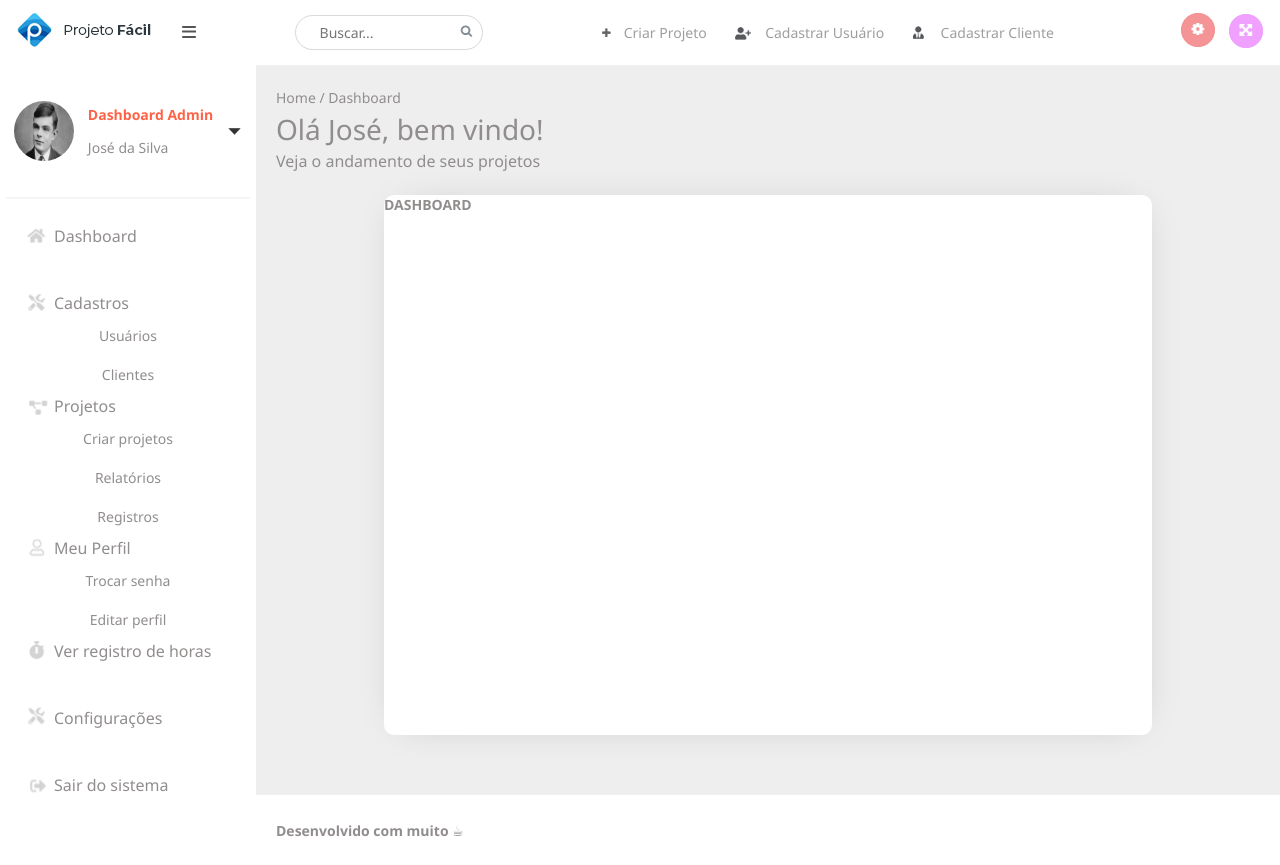
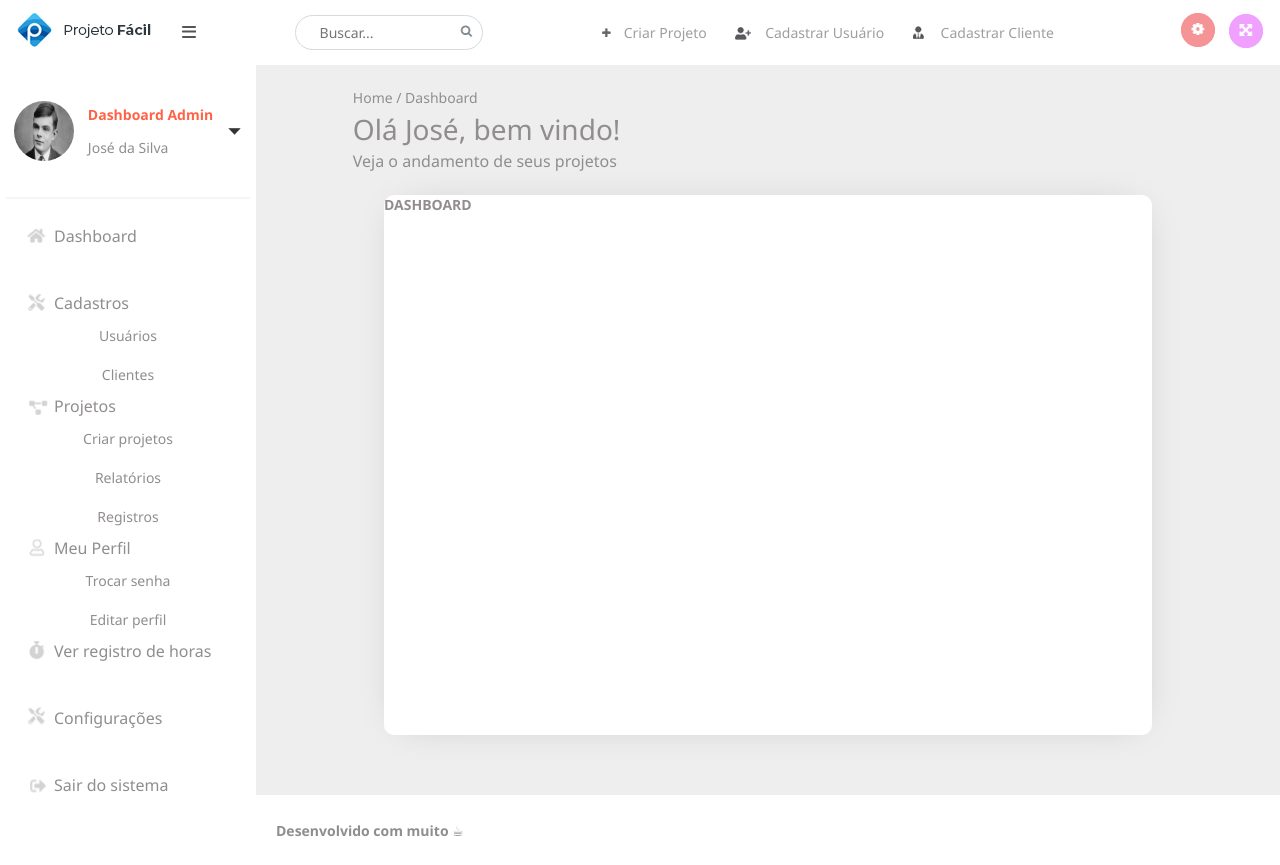
Before and after one commit to c0sta/gsw-teste, a React (Create React App) app: page /dashboard in a window 1280 px wide. Built offline with nearby package versions, Linux system fonts and the light colour scheme.

Commit message:
dash header adjusted

```diff
--- a/src/view/pages/Dashboard/Dashboard.css
+++ b/src/view/pages/Dashboard/Dashboard.css
@@ -37,7 +37,7 @@
 }
 
 .dash-header-container{
-    width: 100%;
+    width: 85%;
     background: transparent;
     height: 20%;
     padding: 20px;
```
